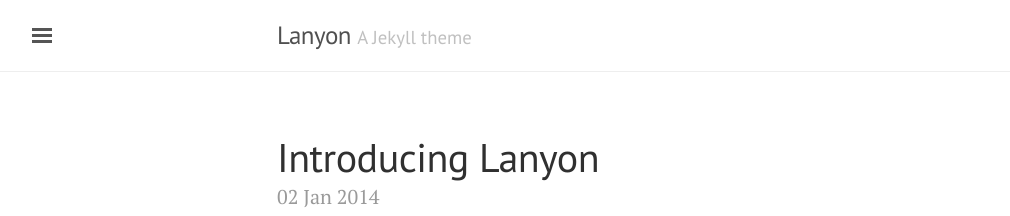
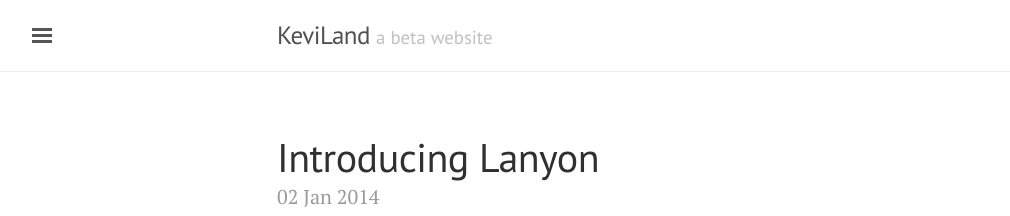
Before and after one commit to keviland/keviland.github.io-to, a Jekyll site: the page built from index.html, in a window 1280 px wide and 900 px high. Shown: the top 216 px of the window, without its empty margins (3-1013 px from the left). Built offline with Jekyll 4.4.1, drawn with Linux system fonts in a browser that asks for light colours; the list of posts is cut into pages by our own code.

Commit message:
Update _config.yml

```diff
--- a/_config.yml
+++ b/_config.yml
@@ -5,18 +5,17 @@ permalink:           pretty
 relative_permalinks: true
 
 # Setup
-title:               Lanyon
-tagline:             'A Jekyll theme'
-description:         'A reserved <a href="http://jekyllrb.com" target="_blank">Jekyll</a> theme that places the utmost gravity on content with a hidden drawer. Made by <a href="https://twitter.com/mdo" target="_blank">@mdo</a>.'
-url:                 http://lanyon.getpoole.com
+title:               KeviLand
+tagline:             'a beta website'
+url:                 https://keviland.github.io/to
 baseurl:             ''
 paginate:            5
 
 # About/contact
 author:
-  name:              Mark Otto
-  url:               https://twitter.com/mdo
-  email:             markdotto@gmail.com
+  name:              Kevin Landreneau
+  url:               https://facebook.com/alibiagent
+  email:             alibiagent@gmx.co.uk
 
 # Custom vars
 version:             1.0.0
```
